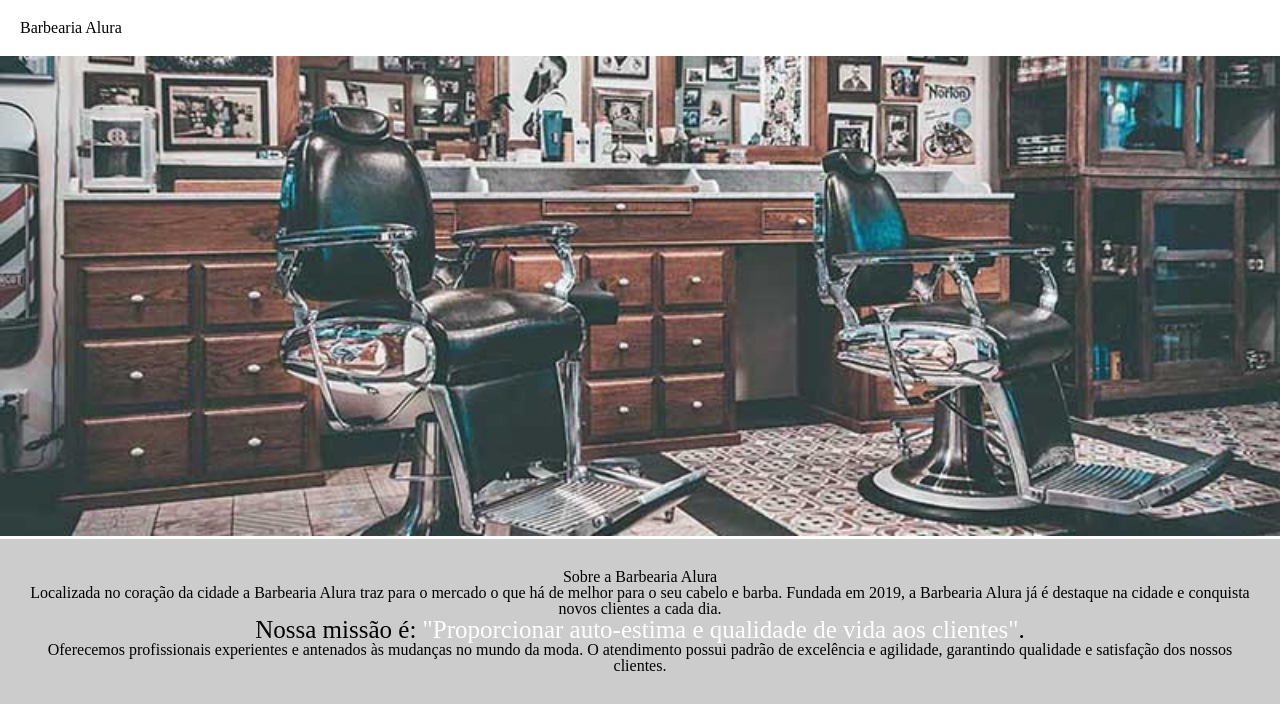
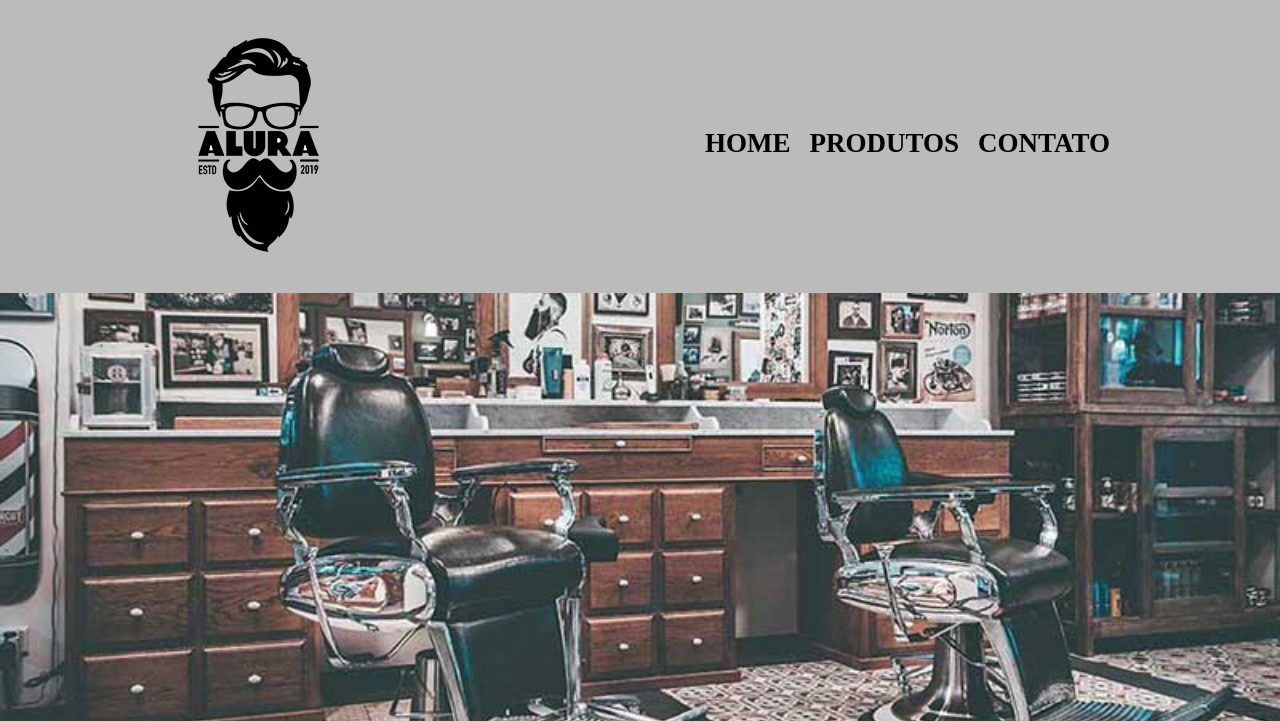
Before and after one commit to Lancelotti-beta/aulaHtmlCss, a plain HTML site: page homePage/index.html in a window 1280 px wide. Shown: the top 721 px of the page. Drawn offline with Linux system fonts and the light colour scheme.

Commit message:
Atualizando arquivo e adicionando estilos

```diff
--- a/homePage/index.html
+++ b/homePage/index.html
@@ -9,11 +9,22 @@
 
   </head>
   <body>
-    <header>
-      <div class="container">
-        <h1 class="tituloPricipal">Barbearia Alura</h1>
+    <header class="cabecalhoPrincipal-pgInicial">
+      <div class="container-principal-pgInicial">
+        <h1>
+          <img src="imagens/logo.png" alt="Logo da Barbearia Alura">
+
+        </h1>
+
+        <nav class="cabecalho-nav-pgInicial">
+              <a class="cabecalho-nav-link-pgInicial" href="index.html">Home</a>
+              <a class="cabecalho-nav-link-pgInicial" href="product.html">Produtos</a>
+              <a class="cabecalho-nav-link-pgInicial" href="contact.html">Contato</a>
+
+        </nav>
 
       </div>
+
     </header>
 
     <img id="imageBanner" src="banner/banner.jpg" alt="imagem da Barbearia">
--- a/homePage/style.css
+++ b/homePage/style.css
@@ -2,23 +2,48 @@ body{
 
 }
 
-.container{
-  margin: 20px 0;
+/* Sessão principal  */
+.cabecalhoPrincipal-pgInicial{
+  background: #BBBBBB;
+  padding: 20px 0;
 }
 
-.tituloPricipal{
-  padding-left: 20px;
+.container-principal-pgInicial{
+  position: relative;
+  width: 940px;
+  margin: 0 auto;
 }
 
+.cabecalho-nav-pgInicial{
+  position: absolute;
+  top: 110px;
+  right: 0;
+}
+
+.cabecalho-nav-link-pgInicial{
+  margin: 0 0 0 15px;
+  text-transform: uppercase;
+  color: #000000;
+  font-weight: bold;
+  font-size: 27px;
+  text-decoration: none;
+}
+
+/*
+ Quando o mause passar por cima, transforme
+  Menu principal
+*/
+.cabecalho-nav-pgInicial .cabecalho-nav-link-pgInicial:hover{
+  color: #C78C19;
+  text-decoration: overline;
+}
+
+/* image style */
 #imageBanner{
   width: 100%;
 }
 
-.ConteudoInicial{
-  background: #CCCCCC;
-  padding: 30px;
-}
-
+/* Sessão conteudo da pagina  */
 .tituloCentralizado{
   text-align: center;
 }
```
